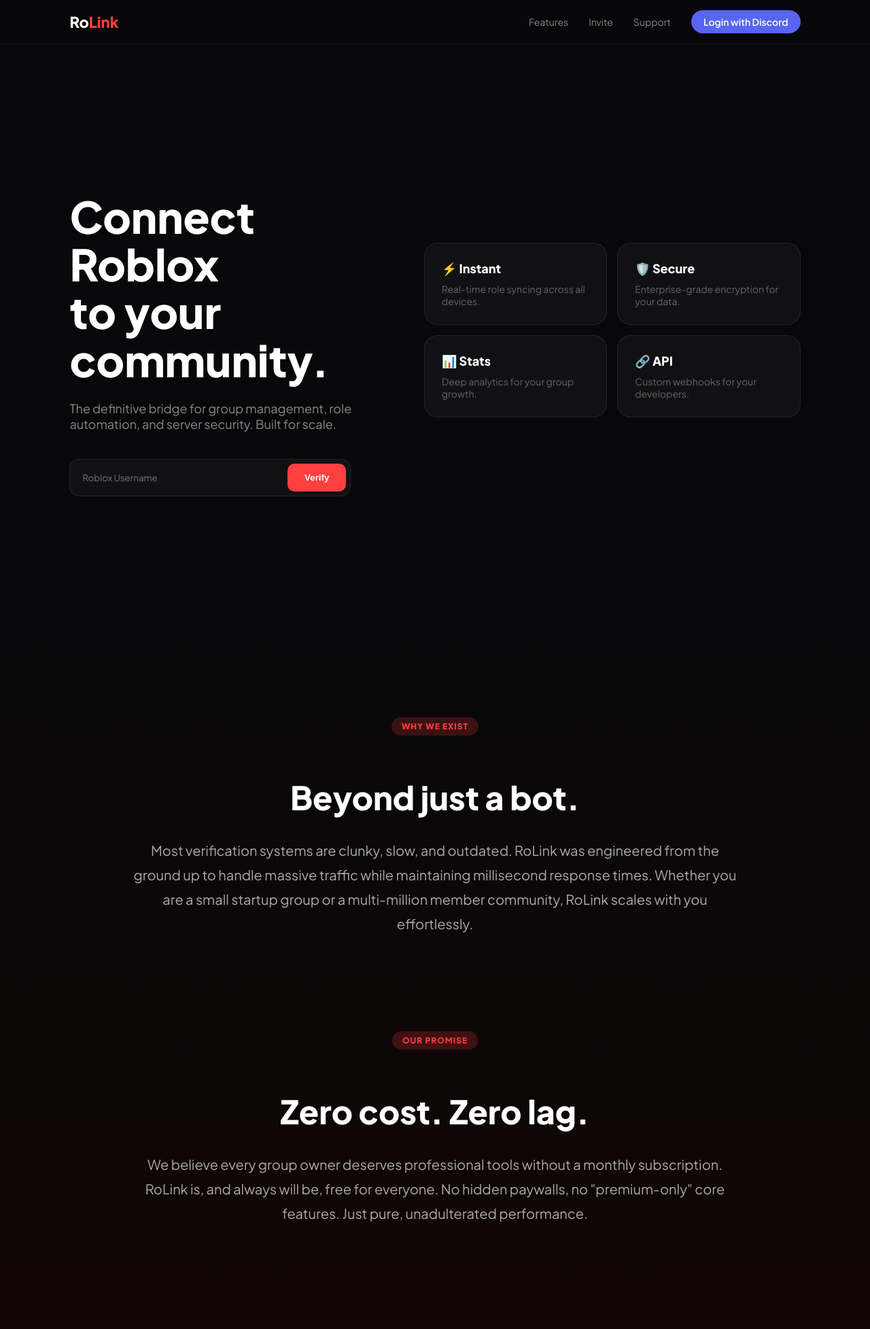
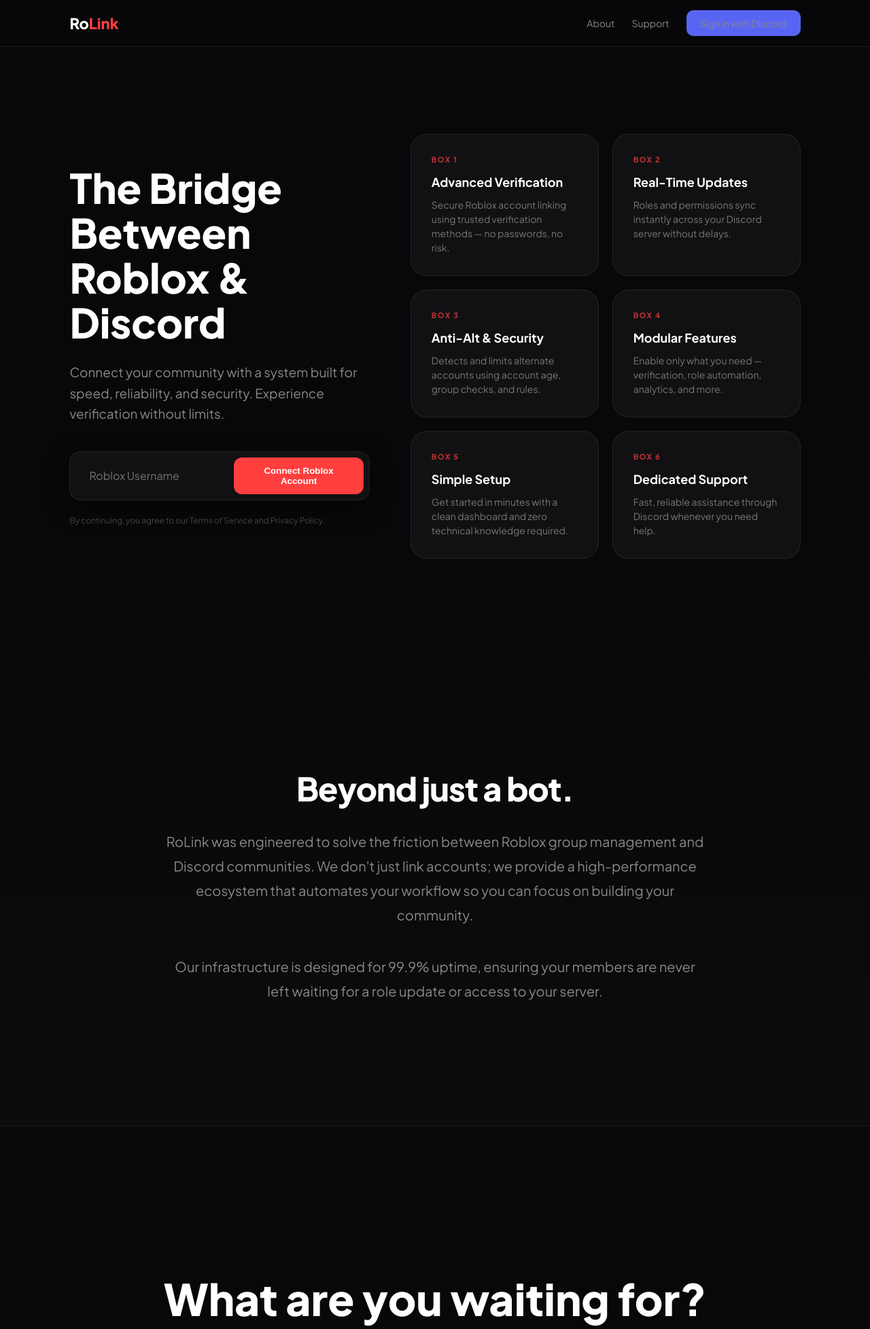
Before and after one commit to ruffledrufus412-ui/rolink-website, a Flask app: page /home in a window 1280 px wide. Shown: the top 1955 px of the page at 68% size. Run offline with Flask 3, Linux system fonts and the light colour scheme.

Commit message:
Updated boxes with detailed copy

```diff
--- a/templates/index.html
+++ b/templates/index.html
@@ -4,7 +4,7 @@
     <meta charset="UTF-8">
     <meta name="viewport" content="width=device-width, initial-scale=1.0">
     <title>RoLink | The Bridge</title>
-    <link href="https://fonts.googleapis.com/css2?family=Plus+Jakarta+Sans:wght@400;600;800&display=swap" rel="stylesheet">
+    <link href="https://fonts.googleapis.com/css2?family=Plus+Jakarta+Sans:wght@400;600;700;800&display=swap" rel="stylesheet">
     <style>
         :root {
             --primary: #ff3e3e;
@@ -12,6 +12,7 @@
             --bg: #08080a;
             --card-bg: #111114;
             --border: rgba(255, 255, 255, 0.08);
+            --text-muted: #888;
         }
 
         html { scroll-behavior: smooth; }
@@ -32,88 +33,102 @@
         }
         .logo { font-size: 22px; font-weight: 800; text-decoration: none; color: white; }
         .logo span { color: var(--primary); }
-        .nav-right { display: flex; align-items: center; gap: 30px; }
-        .nav-right a { color: #888; text-decoration: none; font-size: 14px; transition: 0.3s; }
-        .nav-right a:hover { color: white; }
-        .btn-discord { background: #5865F2; color: white !important; padding: 8px 18px; border-radius: 100px; font-weight: 600; }
 
-        /* HERO - ASYMMETRICAL (Boxes to the Right) */
+        .nav-right-group { display: flex; align-items: center; gap: 25px; }
+        .nav-right-group a { color: var(--text-muted); text-decoration: none; font-size: 14px; font-weight: 500; transition: 0.3s; }
+        .nav-right-group a:hover { color: white; }
+        .btn-discord-top {
+            background: #5865F2; color: white; padding: 10px 20px;
+            border-radius: 10px; text-decoration: none; font-weight: 600; font-size: 14px;
+        }
+
+        /* HERO GRID */
         .hero-grid {
             display: grid;
-            grid-template-columns: 1fr 1.2fr;
+            grid-template-columns: 1fr 1.3fr;
             gap: 60px;
             padding: 100px 8%;
             align-items: center;
-            min-height: 80vh;
+            min-height: 85vh;
         }
 
-        .hero-text h1 { font-size: clamp(40px, 5vw, 64px); line-height: 1.1; margin-bottom: 25px; }
-        .hero-text p { color: #888; font-size: 18px; margin-bottom: 40px; }
+        .hero-text h1 { font-size: clamp(36px, 5vw, 60px); line-height: 1.1; margin-bottom: 25px; font-weight: 800; }
+        .hero-text p { color: var(--text-muted); font-size: 19px; margin-bottom: 40px; line-height: 1.6; }
 
-        .input-group {
+        .action-box {
             background: var(--card-bg); border: 1px solid var(--border);
-            padding: 6px; border-radius: 14px; display: flex; max-width: 400px;
+            padding: 8px; border-radius: 16px; display: flex; max-width: 480px;
+            box-shadow: 0 10px 30px rgba(0,0,0,0.5);
         }
-        .input-group input {
+        .action-box input {
             flex: 1; background: transparent; border: none;
-            color: white; padding: 12px; outline: none; font-family: inherit;
+            color: white; padding: 12px 20px; outline: none; font-family: inherit; font-size: 16px;
         }
-        .btn-verify {
+        .btn-connect {
             background: var(--primary); color: white; border: none;
-            padding: 10px 25px; border-radius: 10px; font-weight: 700; cursor: pointer;
+            padding: 12px 28px; border-radius: 12px; font-weight: 700; cursor: pointer;
+            transition: 0.3s;
         }
+        .btn-connect:hover { transform: scale(1.02); background: #e63535; }
 
-        /* FEATURE BOXES (Right Side) */
-        .feature-stack {
+        /* 6 FEATURE BOXES (Right Side) */
+        .feature-grid {
             display: grid;
-            grid-template-columns: 1fr 1fr;
-            gap: 15px;
+            grid-template-columns: repeat(2, 1fr);
+            gap: 20px;
         }
-        .f-box {
-            background: var(--card-bg); border: 1px solid var(--border);
-            padding: 25px; border-radius: 20px; transition: 0.3s;
+        .feature-box {
+            background: var(--card-bg);
+            border: 1px solid var(--border);
+            padding: 30px;
+            border-radius: 24px;
+            transition: all 0.4s cubic-bezier(0.175, 0.885, 0.32, 1.275);
+            text-decoration: none;
+            color: white;
         }
-        .f-box:hover { border-color: var(--primary); transform: translateY(-5px); }
-        .f-box h3 { margin: 0 0 10px; font-size: 18px; }
-        .f-box p { color: #666; font-size: 14px; margin: 0; }
+        .feature-box:hover {
+            border-color: var(--primary);
+            transform: translateY(-10px);
+            background: linear-gradient(145deg, #111114, #1a0809);
+            box-shadow: 0 20px 40px rgba(255, 62, 62, 0.1);
+        }
+        .feature-box h3 { margin: 0 0 12px 0; font-size: 18px; font-weight: 700; color: #fff; }
+        .feature-box p { margin: 0; color: #777; font-size: 14px; line-height: 1.5; }
+        .box-num { color: var(--primary); font-size: 11px; font-weight: 800; text-transform: uppercase; letter-spacing: 1.5px; display: block; margin-bottom: 15px; opacity: 0.7; }
 
-        /* THE YAP PAGE (Second Screen) */
-        .yap-section {
-            padding: 150px 8%;
-            background: linear-gradient(to bottom, #08080a, #120505);
+        /* THE SCROLLING YAP SECTION */
+        .content-section {
+            padding: 140px 8%;
+            background: linear-gradient(to bottom, #08080a, #0c0c0e);
             text-align: center;
         }
-        .yap-container { max-width: 900px; margin: 0 auto; }
-        .yap-badge {
-            background: var(--primary-glow); color: var(--primary);
-            padding: 6px 15px; border-radius: 50px; font-size: 12px;
-            font-weight: 800; letter-spacing: 1px; display: inline-block; margin-bottom: 20px;
-        }
-        .yap-section h2 { font-size: 48px; margin-bottom: 30px; }
-        .yap-section p { color: #aaa; font-size: 20px; line-height: 1.8; margin-bottom: 40px; }
+        .content-container { max-width: 800px; margin: 0 auto; }
+        .content-section h2 { font-size: 48px; font-weight: 800; margin-bottom: 30px; letter-spacing: -1px; }
+        .content-section p { color: #888; font-size: 20px; line-height: 1.8; margin-bottom: 40px; }
 
-        /* THE FINAL CTA */
-        .cta-section {
-            padding: 120px 8%;
+        /* THE FINAL CALL TO ACTION */
+        .final-cta {
+            padding: 160px 8%;
             text-align: center;
+            background: #08080a;
             border-top: 1px solid var(--border);
         }
-        .cta-section h2 { font-size: 56px; font-weight: 800; margin-bottom: 10px; }
-        .cta-section p { color: var(--primary); font-weight: 600; font-size: 24px; margin-bottom: 50px; }
-        .btn-final {
-            background: white; color: black; padding: 22px 60px;
+        .final-cta h2 { font-size: clamp(40px, 6vw, 64px); font-weight: 800; margin-bottom: 15px; }
+        .final-cta p { color: var(--primary); font-weight: 700; font-size: 24px; margin-bottom: 50px; }
+        .btn-launch {
+            background: white; color: black; padding: 22px 70px;
             border-radius: 100px; font-size: 20px; font-weight: 800;
             text-decoration: none; transition: 0.3s;
             display: inline-block;
         }
-        .btn-final:hover { background: var(--primary); color: white; transform: scale(1.05); }
+        .btn-launch:hover { background: var(--primary); color: white; transform: scale(1.05); }
 
-        .footer { padding: 50px 8%; text-align: center; color: #333; font-size: 13px; }
+        .footer { padding: 60px 8%; text-align: center; color: #333; font-size: 13px; border-top: 1px solid var(--border); }
 
-        @media (max-width: 968px) {
-            .hero-grid { grid-template-columns: 1fr; text-align: center; }
-            .input-group { margin: 0 auto; }
-            .feature-stack { margin-top: 40px; }
+        @media (max-width: 1100px) {
+            .hero-grid { grid-template-columns: 1fr; text-align: center; padding-top: 60px; }
+            .action-box { margin: 0 auto; }
+            .feature-grid { margin-top: 60px; }
         }
     </style>
 </head>
@@ -121,49 +136,71 @@
 
     <header class="header">
         <a href="#" class="logo">Ro<span>Link</span></a>
-        <nav class="nav-right">
-            <a href="#">Features</a>
-            <a href="#">Invite</a>
+        <div class="nav-right-group">
+            <a href="#about">About</a>
             <a href="#">Support</a>
-            <a href="#" class="btn-discord">Login with Discord</a>
-        </nav>
+            <a href="#" class="btn-discord-top">Sign in with Discord</a>
+        </div>
     </header>
 
     <main class="hero-grid">
         <div class="hero-text">
-            <h1>Connect Roblox <br>to your community.</h1>
-            <p>The definitive bridge for group management, role automation, and server security. Built for scale.</p>
+            <h1>The Bridge Between <br><span>Roblox & Discord</span></h1>
+            <p>Connect your community with a system built for speed, reliability, and security. Experience verification without limits.</p>
 
-            <form action="/verify" method="GET" class="input-group">
+            <form action="/verify" method="GET" class="action-box">
                 <input type="text" name="username" placeholder="Roblox Username" required>
-                <button type="submit" class="btn-verify">Verify</button>
+                <button type="submit" class="btn-connect">Connect Roblox Account</button>
             </form>
+            <p style="margin-top: 20px; font-size: 12px; color: #444;">By continuing, you agree to our Terms of Service and Privacy Policy.</p>
         </div>
 
-        <div class="feature-stack">
-            <div class="f-box"><h3>⚡ Instant</h3><p>Real-time role syncing across all devices.</p></div>
-            <div class="f-box"><h3>🛡️ Secure</h3><p>Enterprise-grade encryption for your data.</p></div>
-            <div class="f-box"><h3>📊 Stats</h3><p>Deep analytics for your group growth.</p></div>
-            <div class="f-box"><h3>🔗 API</h3><p>Custom webhooks for your developers.</p></div>
+        <div class="feature-grid">
+            <div class="feature-box">
+                <span class="box-num">Box 1</span>
+                <h3>Advanced Verification</h3>
+                <p>Secure Roblox account linking using trusted verification methods — no passwords, no risk.</p>
+            </div>
+            <div class="feature-box">
+                <span class="box-num">Box 2</span>
+                <h3>Real-Time Updates</h3>
+                <p>Roles and permissions sync instantly across your Discord server without delays.</p>
+            </div>
+            <div class="feature-box">
+                <span class="box-num">Box 3</span>
+                <h3>Anti-Alt & Security</h3>
+                <p>Detects and limits alternate accounts using account age, group checks, and rules.</p>
+            </div>
+            <div class="feature-box">
+                <span class="box-num">Box 4</span>
+                <h3>Modular Features</h3>
+                <p>Enable only what you need — verification, role automation, analytics, and more.</p>
+            </div>
+            <div class="feature-box">
+                <span class="box-num">Box 5</span>
+                <h3>Simple Setup</h3>
+                <p>Get started in minutes with a clean dashboard and zero technical knowledge required.</p>
+            </div>
+            <div class="feature-box">
+                <span class="box-num">Box 6</span>
+                <h3>Dedicated Support</h3>
+                <p>Fast, reliable assistance through Discord whenever you need help.</p>
+            </div>
         </div>
     </main>
 
-    <section class="yap-section">
-        <div class="yap-container">
-            <div class="yap-badge">WHY WE EXIST</div>
+    <section class="content-section" id="about">
+        <div class="content-container">
             <h2>Beyond just a bot.</h2>
-            <p>Most verification systems are clunky, slow, and outdated. RoLink was engineered from the ground up to handle massive traffic while maintaining millisecond response times. Whether you are a small startup group or a multi-million member community, RoLink scales with you effortlessly.</p>
-            <div style="height: 100px;"></div>
-            <div class="yap-badge">OUR PROMISE</div>
-            <h2>Zero cost. Zero lag.</h2>
-            <p>We believe every group owner deserves professional tools without a monthly subscription. RoLink is, and always will be, free for everyone. No hidden paywalls, no "premium-only" core features. Just pure, unadulterated performance.</p>
+            <p>RoLink was engineered to solve the friction between Roblox group management and Discord communities. We don't just link accounts; we provide a high-performance ecosystem that automates your workflow so you can focus on building your community.</p>
+            <p>Our infrastructure is designed for 99.9% uptime, ensuring your members are never left waiting for a role update or access to your server.</p>
         </div>
     </section>
 
-    <section class="cta-section">
+    <section class="final-cta">
         <h2>What are you waiting for?</h2>
         <p>Get started with RoLink today.</p>
-        <a href="#" class="btn-final">Add to Discord</a>
+        <a href="#" class="btn-launch">Add to Discord</a>
     </section>
 
     <footer class="footer">
```
